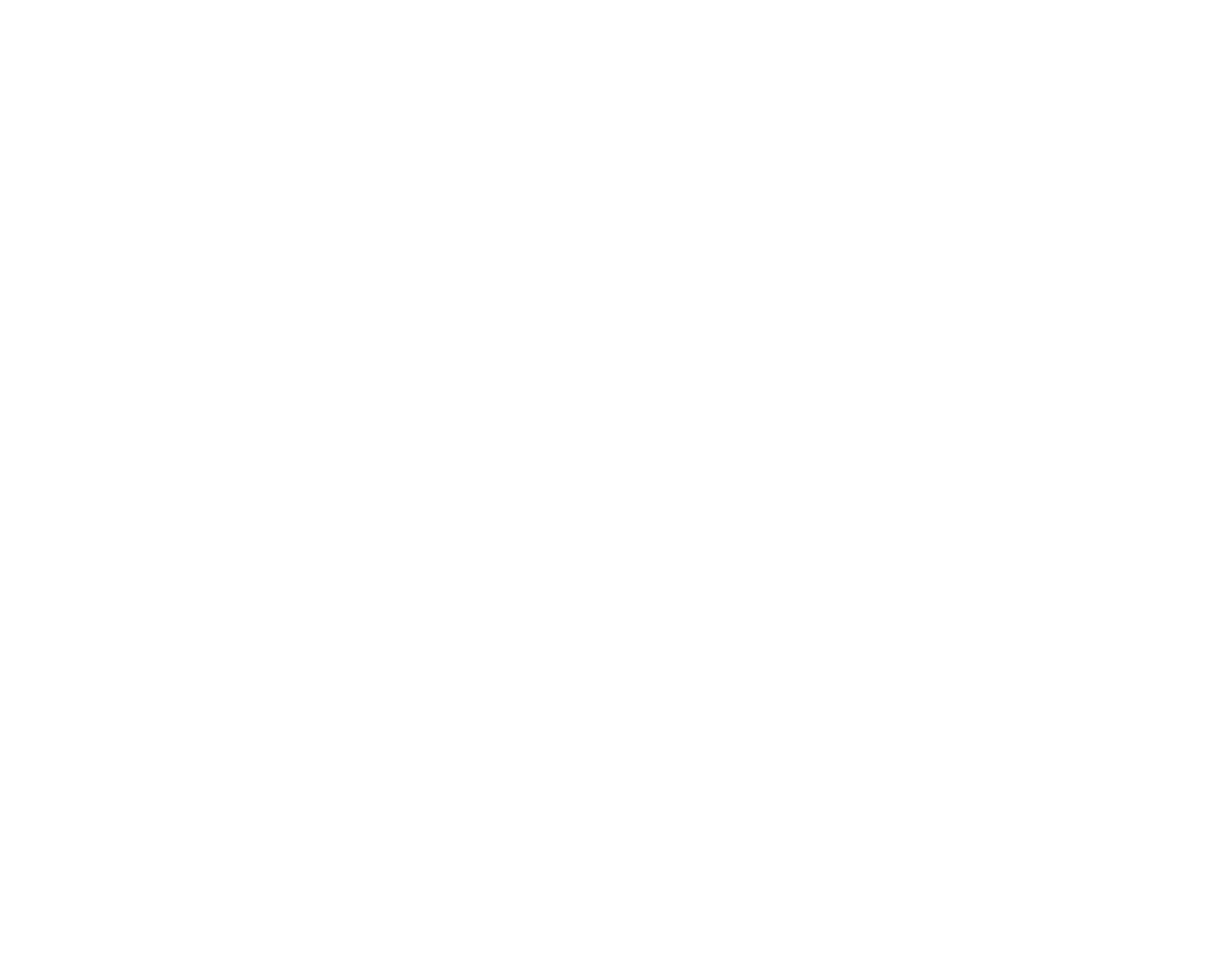
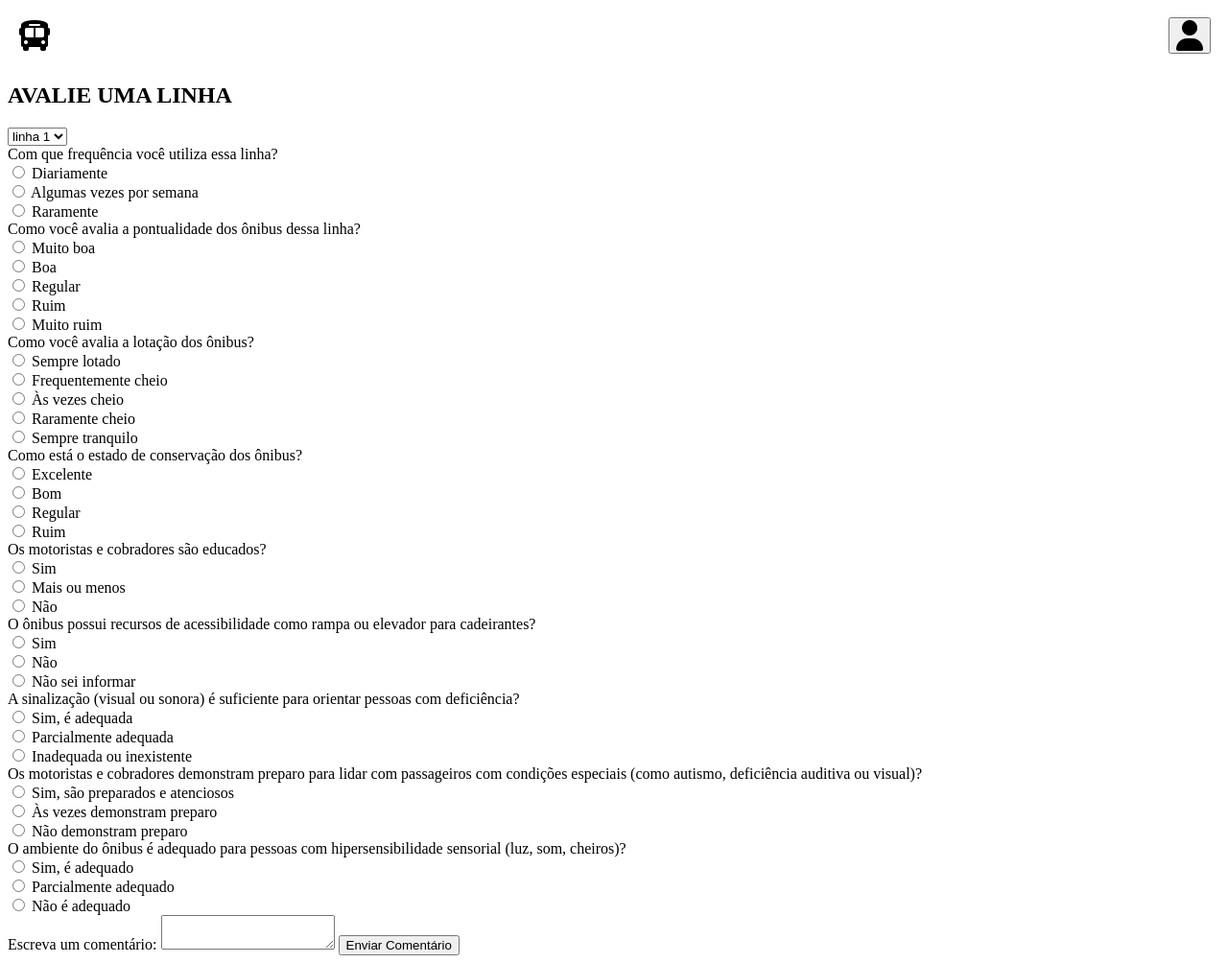
Before and after one commit to KawannSouza/conecta-ilha-bus-web, a plain HTML site: page pages/feedback.html in a window 1280 px wide. Shown: the whole page at 96% size. Before the commit the page ends 800 px from the top, so only its background shows below. Drawn offline with Linux system fonts and the light colour scheme.

Commit message:
feat: creating html part of the page

```diff
--- a/pages/feedback.html
+++ b/pages/feedback.html
@@ -3,9 +3,95 @@
 <head>
     <meta charset="UTF-8">
     <meta name="viewport" content="width=device-width, initial-scale=1.0">
+    <link rel="stylesheet" href="../styles/feedback.css">
+    <link
+        rel="stylesheet" href="https://cdnjs.cloudflare.com/ajax/libs/font-awesome/6.7.2/css/all.min.css"
+        integrity="sha512-Evv84Mr4kqVGRNSgIGL/F/aIDqQb7xQ2vcrdIwxfjThSH8CSR7PBEakCr51Ck+w+/U6swU2Im1vVX0SVk9ABhg=="
+        crossorigin="anonymous" referrerpolicy="no-referrer"
+    />
+    <script src="../js/header-cib.js" defer></script>
+    <script src="../js/comments.js" defer></script>
     <title>Fazer Comentário</title>
 </head>
 <body>
-
+    <header-cib label="<i class='fa-solid fa-user'></i>"></header-cib>
+    <main>
+        <h2>AVALIE UMA LINHA</h2>
+        <select name="" id="">
+            <option value="linha1">linha 1</option>
+            <option value="linha2">linha 2</option>
+            <option value="linha3">linha 3</option>
+            <option value="linha4">linha 4</option>
+            <option value="linha5">linha 5</option>
+        </select>
+        <div id="forms">
+            <div class="questions">
+                <label>Com que frequência você utiliza essa linha?</label>
+                <div class="opcoes">
+                    <input type="radio" name="frequencia" value="Diariamente"> Diariamente<br>
+                    <input type="radio" name="frequencia" value="Algumas vezes por semana"> Algumas vezes por semana<br>
+                    <input type="radio" name="frequencia" value="Raramente"> Raramente
+                </div>
+                <label>Como você avalia a pontualidade dos ônibus dessa linha?</label>
+                <div class="opcoes">
+                    <input type="radio" name="pontualidade" value="Muito boa"> Muito boa<br>
+                    <input type="radio" name="pontualidade" value="Boa"> Boa<br>
+                    <input type="radio" name="pontualidade" value="Regular"> Regular<br>
+                    <input type="radio" name="pontualidade" value="Ruim"> Ruim<br>
+                    <input type="radio" name="pontualidade" value="Muito ruim"> Muito ruim
+                </div>
+                <label>Como você avalia a lotação dos ônibus?</label>
+                <div class="opcoes">
+                    <input type="radio" name="lotacao" value="Sempre lotado"> Sempre lotado<br>
+                    <input type="radio" name="lotacao" value="Frequentemente cheio"> Frequentemente cheio<br>
+                    <input type="radio" name="lotacao" value="Às vezes cheio"> Às vezes cheio<br>
+                    <input type="radio" name="lotacao" value="Raramente cheio"> Raramente cheio<br>
+                    <input type="radio" name="lotacao" value="Sempre tranquilo"> Sempre tranquilo
+                </div>
+                <label>Como está o estado de conservação dos ônibus?</label>
+                <div class="opcoes">
+                    <input type="radio" name="conservacao" value="Excelente"> Excelente<br>
+                    <input type="radio" name="conservacao" value="Bom"> Bom<br>
+                    <input type="radio" name="conservacao" value="Regular"> Regular<br>
+                    <input type="radio" name="conservacao" value="Ruim"> Ruim
+                </div>
+                <label>Os motoristas e cobradores são educados?</label>
+                <div class="opcoes">
+                    <input type="radio" name="educacao" value="Sim"> Sim<br>
+                    <input type="radio" name="educacao" value="Mais ou menos"> Mais ou menos<br>
+                    <input type="radio" name="educacao" value="Não"> Não
+                </div>
+            </div>
+            <div class="questions">
+                <label>O ônibus possui recursos de acessibilidade como rampa ou elevador para cadeirantes?</label>
+                <div class="opcoes">
+                    <input type="radio" name="rampa" value="Sim"> Sim<br>
+                    <input type="radio" name="rampa" value="Não"> Não<br>
+                    <input type="radio" name="rampa" value="Não sei informar"> Não sei informar
+                </div>
+                <label>A sinalização (visual ou sonora) é suficiente para orientar pessoas com deficiência?</label>
+                <div class="opcoes">
+                    <input type="radio" name="sinalizacao" value="Sim, é adequada"> Sim, é adequada<br>
+                    <input type="radio" name="sinalizacao" value="Parcialmente adequada"> Parcialmente adequada<br>
+                    <input type="radio" name="sinalizacao" value="Inadequada ou inexistente"> Inadequada ou inexistente
+                </div>
+                <label>Os motoristas e cobradores demonstram preparo para lidar com passageiros com condições especiais (como autismo, deficiência auditiva ou visual)?</label>
+                <div class="opcoes">
+                    <input type="radio" name="preparo" value="Sim, são preparados e atenciosos"> Sim, são preparados e atenciosos<br>
+                    <input type="radio" name="preparo" value="Às vezes demonstram preparo"> Às vezes demonstram preparo<br>
+                    <input type="radio" name="preparo" value="Não demonstram preparo"> Não demonstram preparo
+                </div>
+                <label>O ambiente do ônibus é adequado para pessoas com hipersensibilidade sensorial (luz, som, cheiros)?</label>
+                <div class="opcoes">
+                    <input type="radio" name="ambiente" value="Sim, é adequado"> Sim, é adequado<br>
+                    <input type="radio" name="ambiente" value="Parcialmente adequado"> Parcialmente adequado<br>
+                    <input type="radio" name="ambiente" value="Não é adequado"> Não é adequado
+                </div>
+            </div>
+        </div>
+        <label for="comments">Escreva um comentário:</label>
+        <textarea name="comments" id="comments"></textarea>
+        <button id="submit-btn">Enviar Comentário</button>
+    </main>
 </body>
 </html>
```
